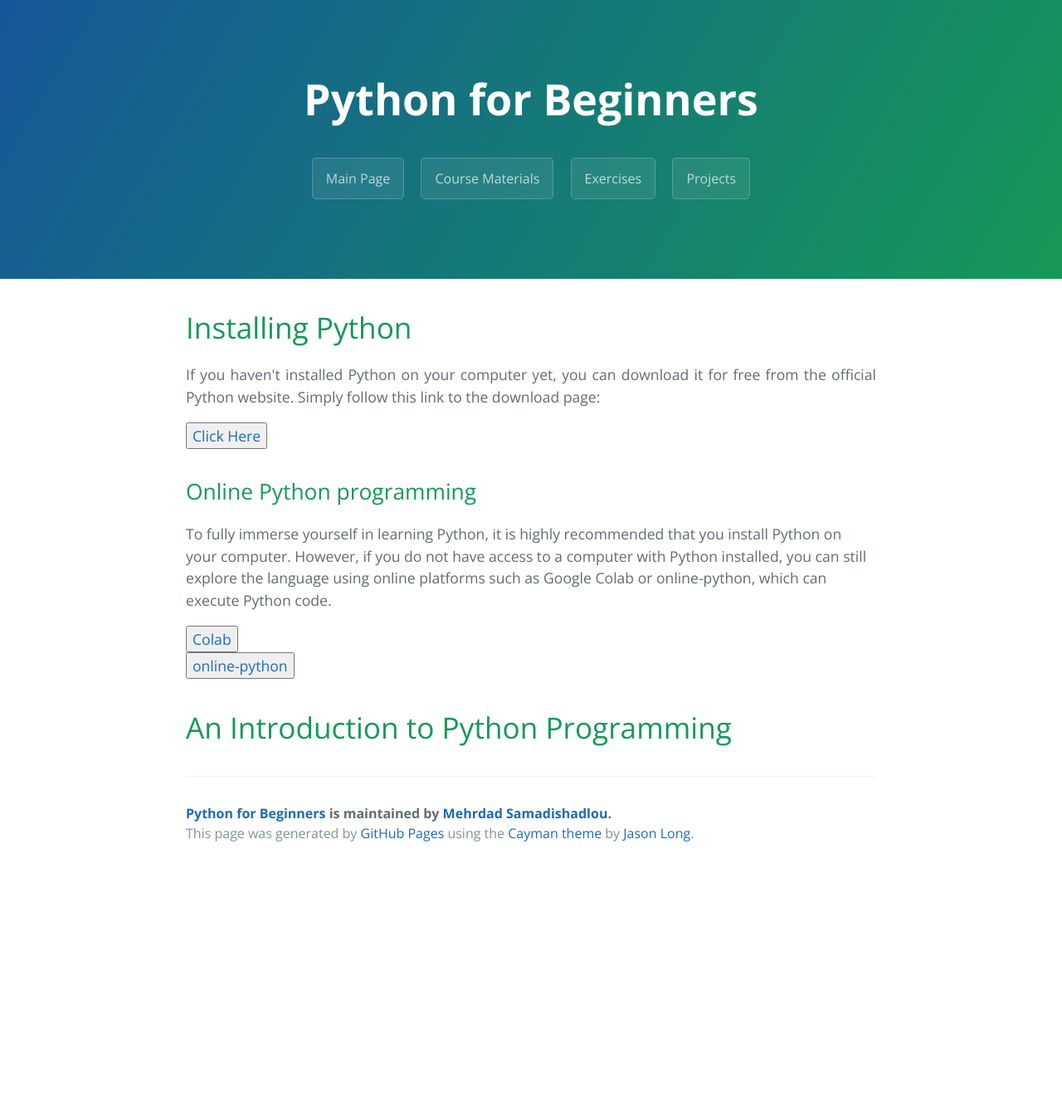
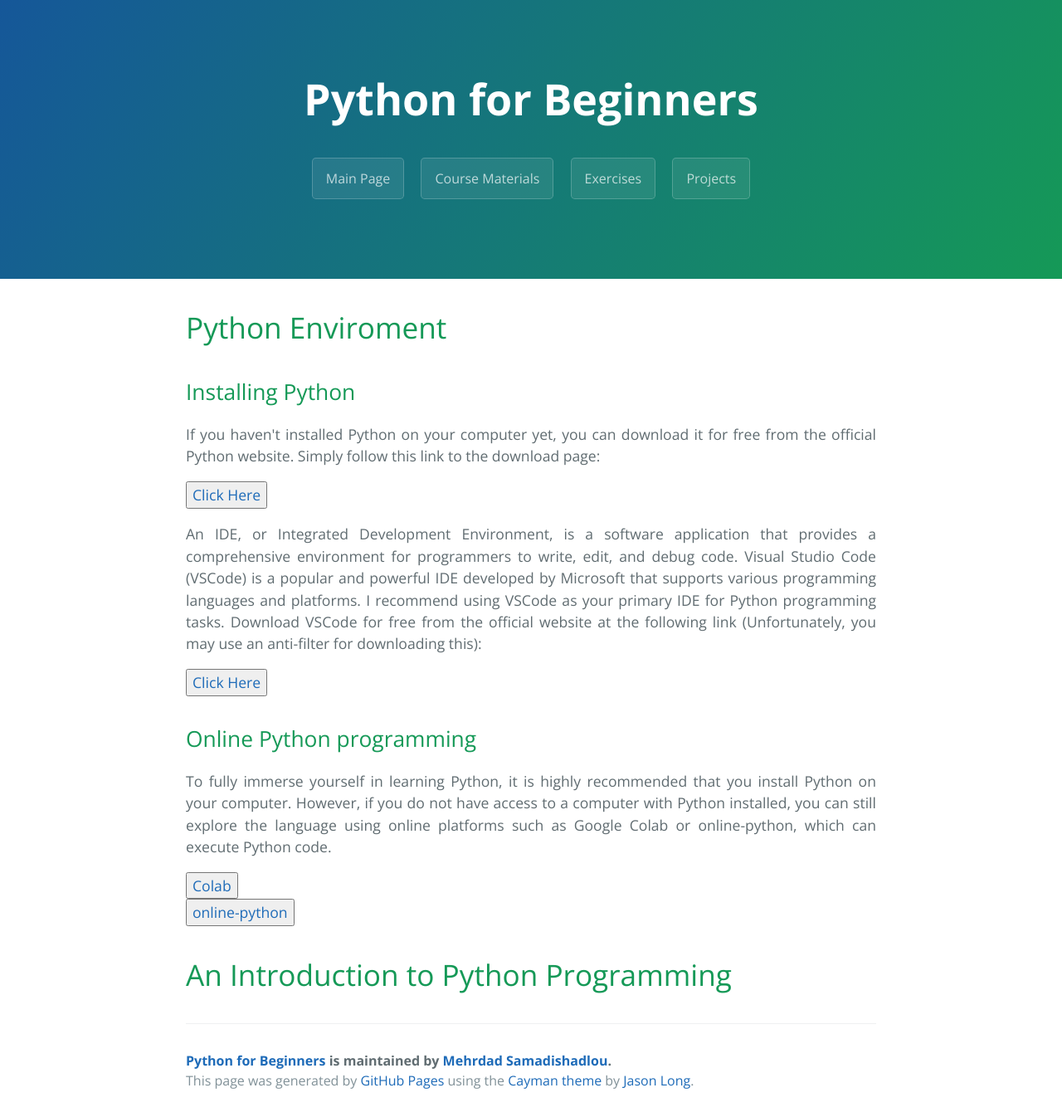
Before and after one commit to MehrdadSamadishadlou/Python_for_Beginners, a Jekyll site: the page built from materials.md, in a window 1280 px wide. Shown: the whole page at 83% size. Built offline with Jekyll 4.4.1, drawn with Linux system fonts in a browser that asks for light colours; before the commit the page ends 1048 px from its top, so only the background shows below that.

Commit message:
Update materials.md

```diff
--- a/materials.md
+++ b/materials.md
@@ -4,7 +4,9 @@ layout: template
 filename: materials
 ---
 
-# Installing Python
+# Python Enviroment
+
+## Installing Python
 
 <p style='text-align: justify;'>
 If you haven't installed Python on your computer yet, you can download it for free from the official Python website. Simply follow this link to the download page:
@@ -12,10 +14,18 @@ If you haven't installed Python on your computer yet, you can download it for fr
 
 <a href="https://www.python.org/downloads/" target="_blank"><button>Click Here</button></a>
 
+<p style='text-align: justify;'>
+An IDE, or Integrated Development Environment, is a software application that provides a comprehensive environment for programmers to write, edit, and debug code. Visual Studio Code (VSCode) is a popular and powerful IDE developed by Microsoft that supports various programming languages and platforms. I recommend using VSCode as your primary IDE for Python programming tasks. Download VSCode for free from the official website at the following link (Unfortunately, you may use an anti-filter for downloading this):
+</p>
+
+<a href="https://code.visualstudio.com/download#" target="_blank"><button>Click Here</button></a>
+
 
 ## Online Python programming
 
+<p style='text-align: justify;'>
 To fully immerse yourself in learning Python, it is highly recommended that you install Python on your computer. However, if you do not have access to a computer with Python installed, you can still explore the language using online platforms such as Google Colab or online-python, which can execute Python code.
+</p>
 
 <a href="https://colab.research.google.com/notebooks/intro.ipynb" target="_blank"><button>Colab</button></a>
 <a href="https://www.online-python.com/" target="_blank"><button>online-python</button></a>
```
